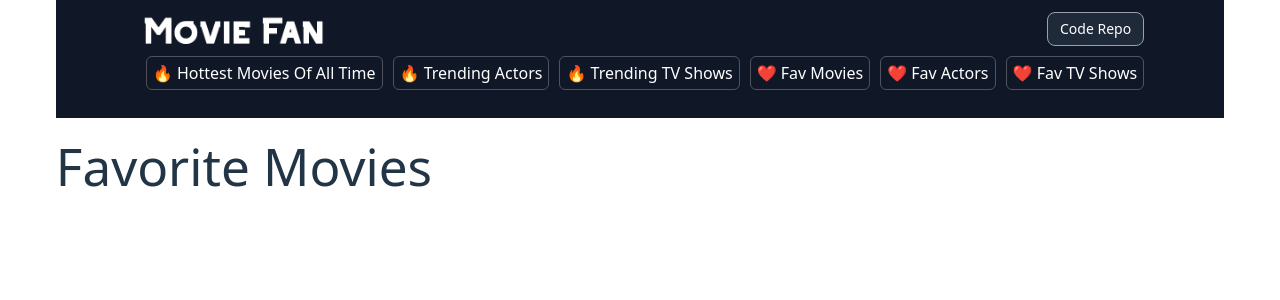
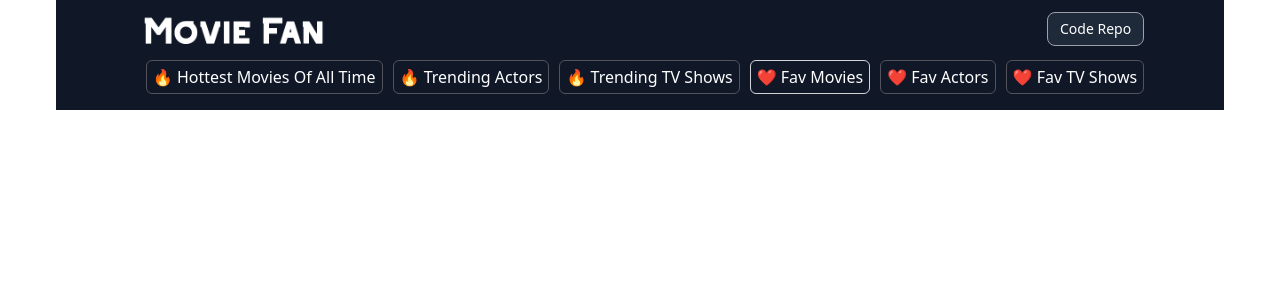
Before and after one commit to 0xadri/mini-app, a React (Vite) app in the folder mini-app/: page /favorite-movies in a window 1280 px wide. Shown: the top 300 px of the page. Built offline with nearby package versions, Linux system fonts and the light colour scheme.

Commit message:
NAVBAR: ACTIVE item + minor fixes

```diff
--- a/mini-app/src/components/MyNavLink.jsx
+++ b/mini-app/src/components/MyNavLink.jsx
@@ -1,10 +1,15 @@
-import { Link } from "react-router-dom";
+import { NavLink } from "react-router-dom";
 
-const MyNavLink = ({ to, className, txt }) => {
+const MyNavLink = ({ to, txt, classRegular, classActive }) => {
   return (
-    <Link to={to} className={className}>
+    <NavLink
+      to={to}
+      className={({ isActive }) =>
+        isActive ? `${classActive}` : `${classRegular}`
+      }
+    >
       {txt}
-    </Link>
+    </NavLink>
   );
 };
 
--- a/mini-app/src/components/NavBar.jsx
+++ b/mini-app/src/components/NavBar.jsx
@@ -2,12 +2,14 @@ import { Link } from "react-router-dom";
 import MyNavLink from "./MyNavLink";
 
 const NavBar = () => {
-  const classNavItem =
-    "inline-block py-1 px-1.5 mb-2 ml-2.5 rounded-md border border-zinc-600 hover:bg-gray-600";
+  const classBaseNavItem =
+    "inline-block py-1 px-1.5 mb-2 ml-2.5 rounded-md border hover:bg-gray-600 hover:border-zinc-400 ";
+  const classRegularNavItem = classBaseNavItem + " border-zinc-600";
+  const classActiveNavItem = classBaseNavItem + " border-zinc-300";
   return (
     <>
-      <header className="w-full mx-auto pt-3 pb-5 px-10 mb-5 md:px-20 bg-gray-900 text-white">
-        <div className="h-9 mb-2">
+      <header className="w-full mx-auto pt-3 pb-2 px-10 md:px-20 bg-gray-900 text-white">
+        <div className="h-9 mb-3">
           <Link to="/" className="float-left">
             <img
               src="/logo-movie-fan_00.png"
@@ -16,7 +18,6 @@ const NavBar = () => {
             />
           </Link>
           <a
-            to="/"
             href="https://github.com/0xadri/ima-kokode"
             target="_blank"
             className="float-right px-3 py-1.5 max-sm:py-2 max-sm:px-2  sm:ml-6 max-sm:text-xs  hover:border-zinc-200 border-zinc-400 bg-gray-800 border font-medium rounded-lg text-sm text-center  hover:bg-gray-700 focus:ring-2 focus:outline-none focus:ring-blue-300"
@@ -28,32 +29,38 @@ const NavBar = () => {
           <MyNavLink
             to="/popular-movies"
             txt="🔥 Hottest Movies Of All Time"
-            className={classNavItem}
+            classRegular={classRegularNavItem}
+            classActive={classActiveNavItem}
           />
           <MyNavLink
             to="/trending-actors"
             txt="🔥 Trending Actors"
-            className={classNavItem}
+            classRegular={classRegularNavItem}
+            classActive={classActiveNavItem}
           />
           <MyNavLink
             to="/trending-tvshows"
             txt="🔥 Trending TV Shows"
-            className={classNavItem}
+            classRegular={classRegularNavItem}
+            classActive={classActiveNavItem}
           />
           <MyNavLink
             to="/favorite-movies"
             txt="❤️ Fav Movies"
-            className={classNavItem}
+            classRegular={classRegularNavItem}
+            classActive={classActiveNavItem}
           />
           <MyNavLink
             to="/favorite-actors"
             txt="❤️ Fav Actors"
-            className={classNavItem}
+            classRegular={classRegularNavItem}
+            classActive={classActiveNavItem}
           />
           <MyNavLink
             to="/favorite-tvshows"
             txt="❤️ Fav TV Shows"
-            className={classNavItem}
+            classRegular={classRegularNavItem}
+            classActive={classActiveNavItem}
           />
         </div>
       </header>
--- a/mini-app/src/pages/FavActors.jsx
+++ b/mini-app/src/pages/FavActors.jsx
@@ -7,7 +7,6 @@ const FavActors = () => {
 
   return (
     <>
-      <h1>Favorite Actors</h1>
       {favoriteActors &&
         favoriteActors.map((actor, index) => (
           <ActorCard key={index} actor={actor} />
--- a/mini-app/src/pages/FavMovies.jsx
+++ b/mini-app/src/pages/FavMovies.jsx
@@ -6,7 +6,6 @@ const FavMovies = () => {
 
   return (
     <>
-      <h1>Favorite Movies</h1>
       {favMovies &&
         favMovies.map((movie, index) => (
           <MovieCard movie={movie} key={index} />
--- a/mini-app/src/pages/FavTvShows.jsx
+++ b/mini-app/src/pages/FavTvShows.jsx
@@ -6,7 +6,6 @@ const FavTvShows = () => {
 
   return (
     <>
-      <h1>Favorite TV Shows</h1>
       {favTvShows ? (
         favTvShows.map((tvshow) => {
           return <TvshowCard tvshow={tvshow} />;
--- a/mini-app/src/pages/PopularMovies.jsx
+++ b/mini-app/src/pages/PopularMovies.jsx
@@ -24,7 +24,6 @@ const PopularMovies = () => {
 
   return (
     <>
-      <h2>Popular Movies</h2>
       {isLoading ? (
         <div>Loading...</div>
       ) : (
--- a/mini-app/src/pages/TrendingActors.jsx
+++ b/mini-app/src/pages/TrendingActors.jsx
@@ -25,7 +25,6 @@ const TrendingActors = () => {
 
   return (
     <>
-      <h1>Trending Actors</h1>
       {isLoading ? (
         <div>Loading...</div>
       ) : (
--- a/mini-app/src/pages/TrendingTvShows.jsx
+++ b/mini-app/src/pages/TrendingTvShows.jsx
@@ -24,7 +24,6 @@ const TrendingTvShows = () => {
   }, []);
   return (
     <>
-      <h1>Trending TV Shows</h1>
       {isLoading ? (
         <div>Loading...</div>
       ) : (
```
